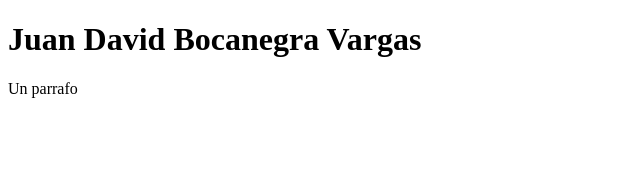
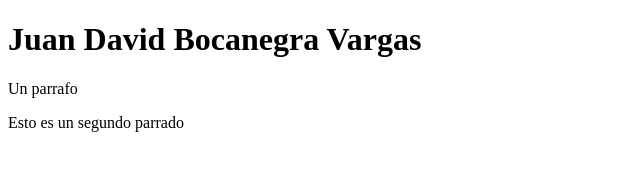
Before and after one commit to juan1031/Web-Page-Curriculum, a plain HTML site: page index.html in a window 1280 px wide. Shown: the whole page, without its empty margins (0-640 px from the left). Drawn offline with Linux system fonts and the light colour scheme.

Commit message:
Segundo Parrafo

```diff
--- a/index.html
+++ b/index.html
@@ -9,5 +9,6 @@
 <body>
     <h1>Juan David Bocanegra Vargas</h1>
     <p>Un parrafo</p>
+    <p>Esto es un segundo parrado</p>
 </body>
 </html>
```
